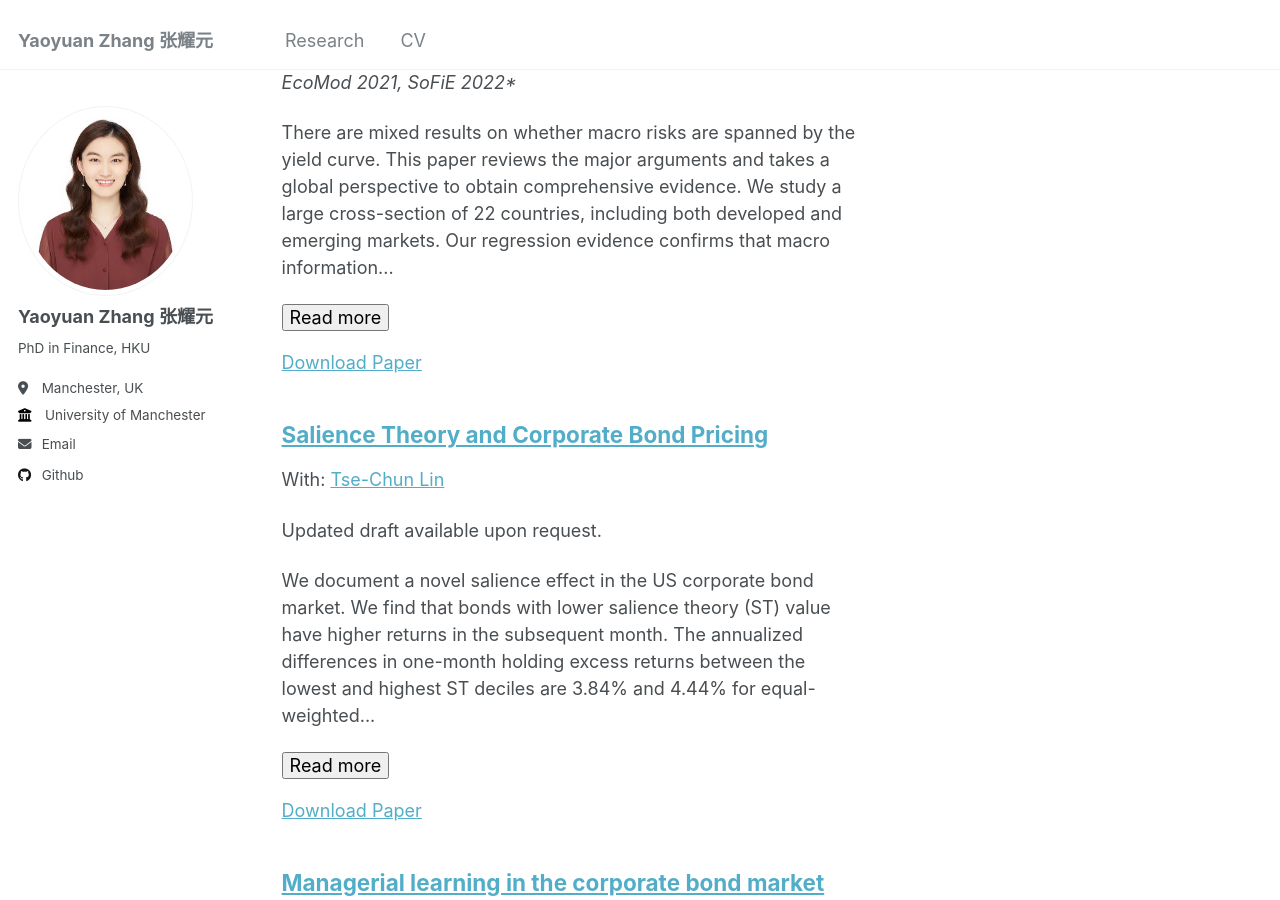
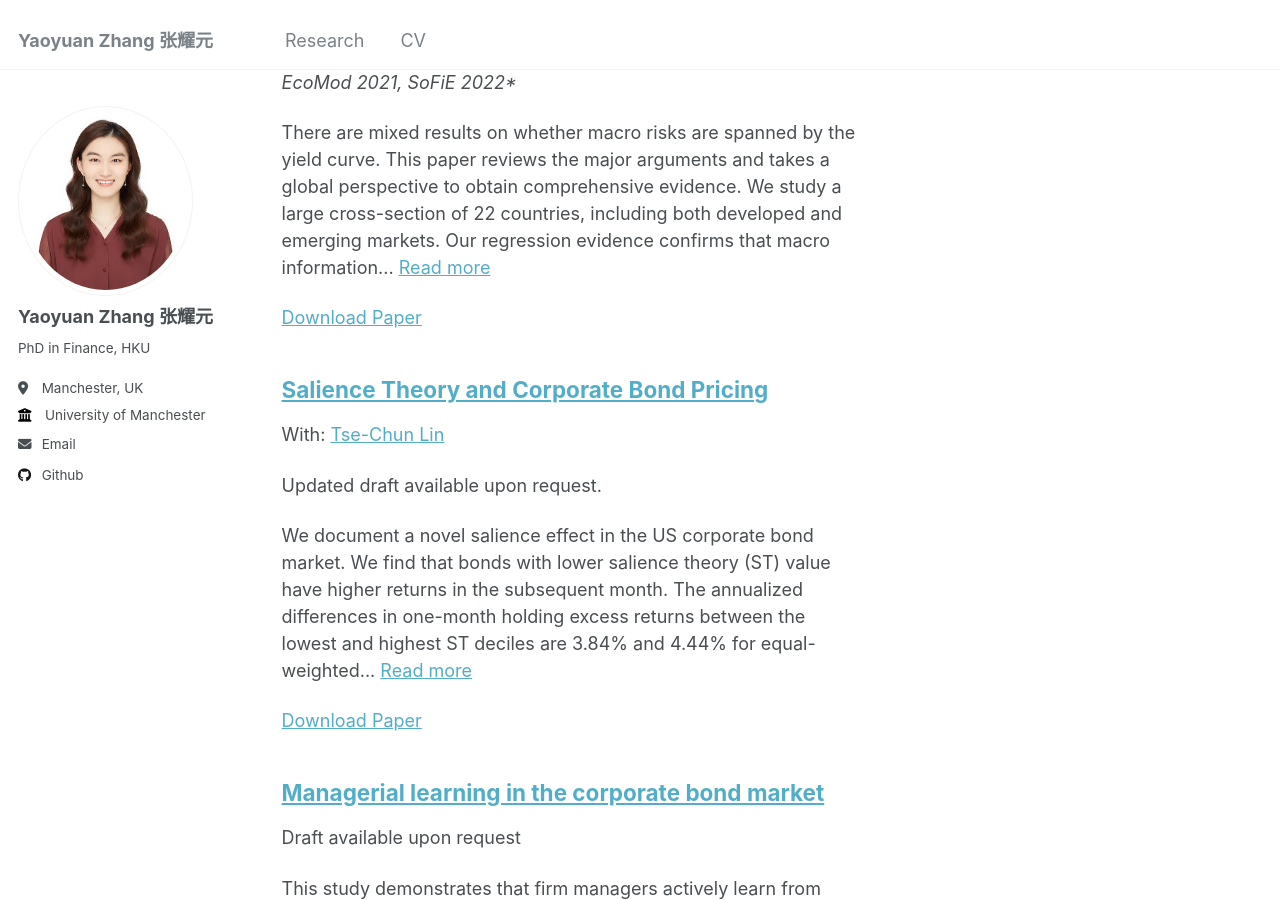
Before and after one commit to yaoyuanzhang-research/yaoyuanzhang-research.github.io, a Jekyll site: the page built from _pages/publications.html, in a window 1280 px wide and 900 px high, scrolled down 351 px. Built offline with Jekyll 4.4.1, drawn with Linux system fonts in a browser that asks for light colours.

Commit message:
Update archive-single.html

```diff
--- a/_includes/archive-single.html
+++ b/_includes/archive-single.html
@@ -84,9 +84,8 @@
 
     {% if post.abstract %}
     <div class="abstract-container">
-      <p class="abstract-preview">{{ post.abstract | truncatewords: 50 }}</p>
-      <p class="abstract-full" style="display: none;">{{ post.abstract }}</p>
-      <button class="abstract-toggle" onclick="toggleAbstract(this)">Read more</button>
+      <p class="abstract-preview">{{ post.abstract | truncatewords: 50 }} <a href="#" class="abstract-toggle" onclick="toggleAbstract(this); return false;">Read more</a></p>
+      <p class="abstract-full" style="display: none;">{{ post.abstract }} <a href="#" class="abstract-toggle" onclick="toggleAbstract(this); return false;">Read less</a></p>
     </div>
     {% endif %}
 
```
Also changed, not shown: other parts of _includes/archive-single.html (+2 -4 lines).
